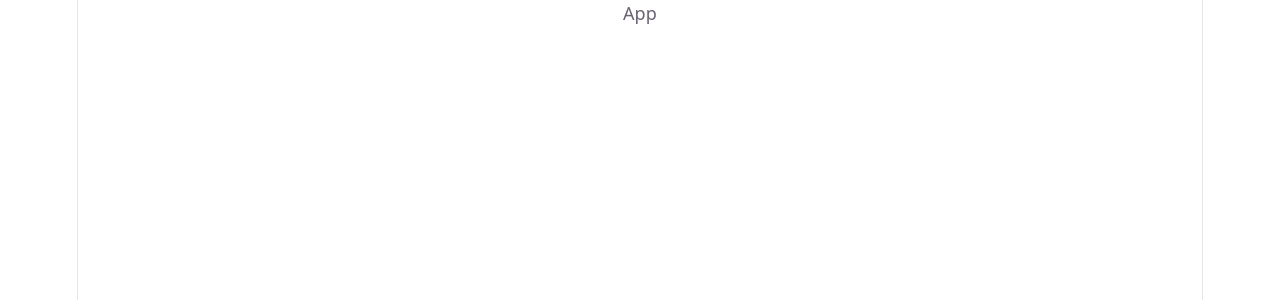
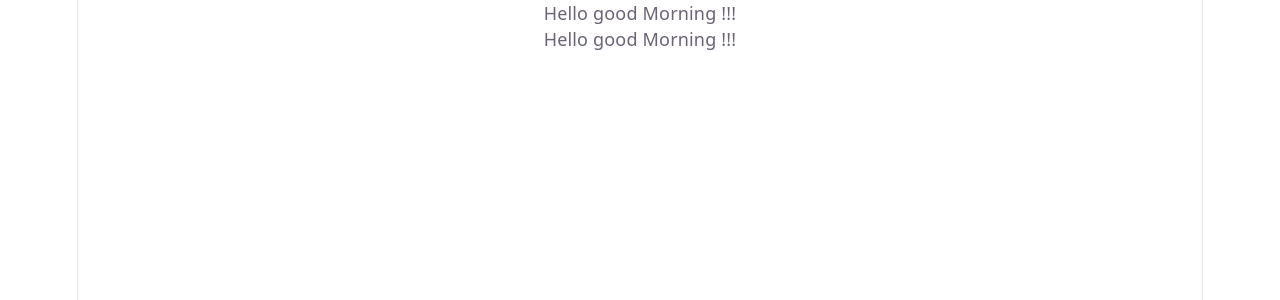
Before and after one commit to manidev-ux/code-evol-react-repo, a React (Vite) app: page / in a window 1280 px wide. Shown: the top 300 px of the page. Built offline with nearby package versions, Linux system fonts and the light colour scheme.

Commit message:
Functionalcomponents commit

```diff
--- a/src/App.jsx
+++ b/src/App.jsx
@@ -1,7 +1,14 @@
-import React from "react";
+
+import Fun_Greet from "./components/Fun_Greet";
+import Arrow_Greet from "./components/Arrow_Greet";
 
 function App() {
-  return <div>App</div>;
+  return (
+    <div>
+      <Fun_Greet />
+      <Arrow_Greet />
+    </div>
+  );
 }
 
 export default App;
--- /dev/null
+++ b/src/components/Arrow_Greet.jsx
@@ -0,0 +1,4 @@
+
+const Arrow_Greet = () => <p>Hello good Morning !!!</p>;
+
+export default Arrow_Greet;
--- /dev/null
+++ b/src/components/Fun_Greet.jsx
@@ -0,0 +1,10 @@
+
+const Fun_Greet = () => {
+  return (
+    <>
+      <p>Hello good Morning !!!</p>
+    </>
+  );
+};
+
+export default Fun_Greet;
```
